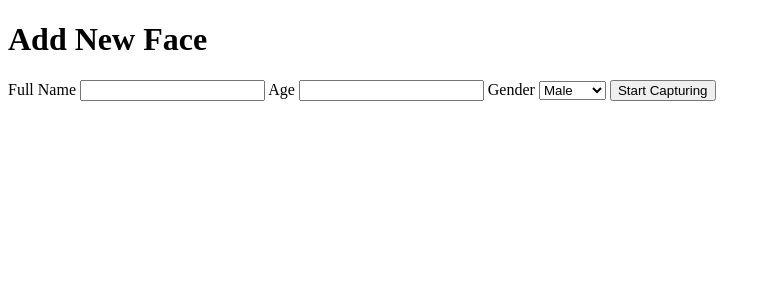
After one commit to diljots99/face_recoogonition_using_python, a Flask app: page /add_new_face in a window 1280 px wide. The commit adds this page. Shown: the top 300 px of the page, without its empty margins (0-771 px from the left). Run offline with Flask 2, Linux system fonts and the light colour scheme.

Commit message:
added face capturing

```diff
--- a/app.py
+++ b/app.py
@@ -1,10 +1,15 @@
-from flask import Flask, render_template, Response
+from flask import Flask, render_template, Response,request,flash,redirect,url_for
 from camera import VideoCamera
+import  cv2
 app = Flask(__name__)
+app.secret_key = b'_5#y2L"F4Q8z\n\xec]/'
 
-@app.route('/')
+flag_start_capturing = False
+
+
+@app.route('/',methods=['GET', 'POST'])
 def index():
-    # rendering webpage
+
     return render_template('index.html')
 
 def gen(camera):
@@ -14,11 +19,49 @@ def gen(camera):
         yield (b'--frame\r\n'
                b'Content-Type: image/jpeg\r\n\r\n' + frame + b'\r\n\r\n')
 
+def capture(camera):
+    no_of_samples=0
+    while True:
+
+        #get camera frame
+        frame,isFaceCaputred = camera.get_capture_frame()
+        if isFaceCaputred:
+            no_of_samples += 1
+        cv2.putText(frame, "Samples Captured={}".format(no_of_samples), (5, frame.shape[0] - 5),cv2.FONT_HERSHEY_PLAIN, 1.3, (66, 53, 243), 2,cv2.LINE_AA)
+        ret, jpeg = cv2.imencode('.jpg', frame)
+        yield (b'--frame\r\n'
+            b'Content-Type: image/jpeg\r\n\r\n' + jpeg.tobytes() + b'\r\n\r\n')
+
 @app.route('/video_feed')
 def video_feed():
     return Response(gen(VideoCamera()),
                     mimetype='multipart/x-mixed-replace; boundary=frame')
 
+@app.route('/capture_feed')
+def capture_feed():
+    return Response(capture(VideoCamera()),
+                    mimetype='multipart/x-mixed-replace; boundary=frame')
+
+@app.route('/add_new_face',methods=['GET', 'POST'])
+def add_new_face_data():
+    print(request.method)
+    if request.method == 'POST':
+        Form  = dict(request.form)
+        print(Form['fullName'])
+        print(Form['age'])
+        print(Form['gender'])
+        return redirect(url_for("capture_face_data",form=Form))
+    return render_template('add_new_face.html')
+
+
+@app.route('/capture_face_data/<form>')
+def capture_face_data(form):
+    print('heelo   '   ,form)
+    # print(form.get('fullName'))
+    # print(form.get('age'))
+    # print(form.get('gender'))
+    return render_template('Capture_Face_Data.html')
+
 
 if __name__ == '__main__':
     # defining server ip address and port
--- /dev/null
+++ b/templates/add_new_face.html
@@ -0,0 +1,28 @@
+<!DOCTYPE html>
+<html lang="en">
+<head>
+    <meta charset="UTF-8">
+    <meta name="viewport" content="width=device-width, initial-scale=1.0">
+    <title>Add New Face</title>
+</head>
+<body>
+    <h1>Add New Face</h1>
+
+
+    <form method="POST">
+        <label for="fullName">Full Name</label>
+        <input type="text" name="fullName" id="fullName">
+
+        <label for="age">Age</label>
+        <input type="text" name="age" id="age">
+
+        <label for="gender">Gender</label>
+        <select name="gender">
+            <option value="Male">Male</option>
+            <option value="Female">Female</option>
+            <option value="Other">Other</option>
+        </select>
+
+        <input type="submit" value="Start Capturing">
+    </form>
+</body>
```
Also changed, not shown: Face_Functions.py (+32 -0 lines), camera.py (+17 -0 lines), templates/Capture_Face_Data.html (added, +15 -0 lines), templates/index.html (+7 -2 lines).
